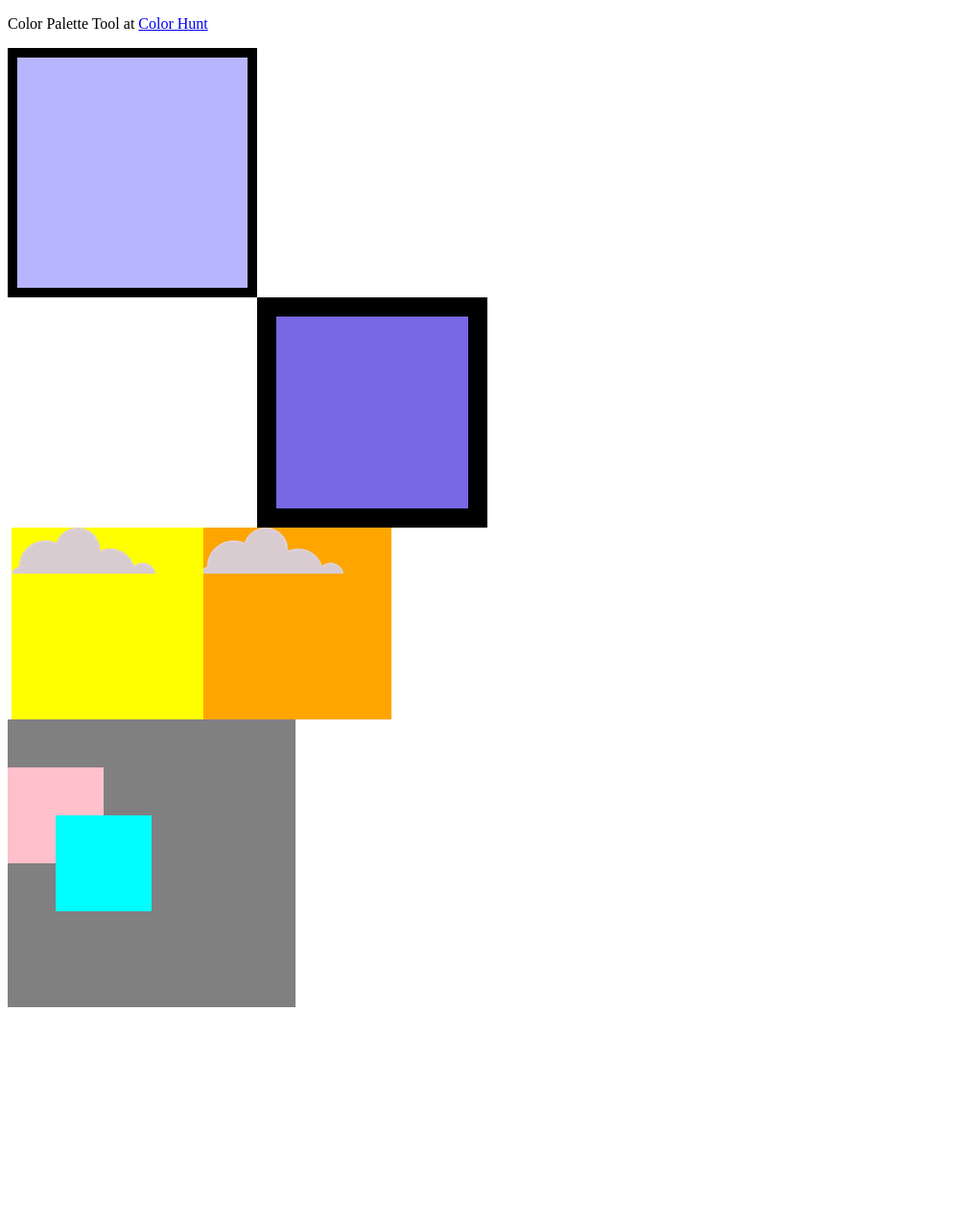
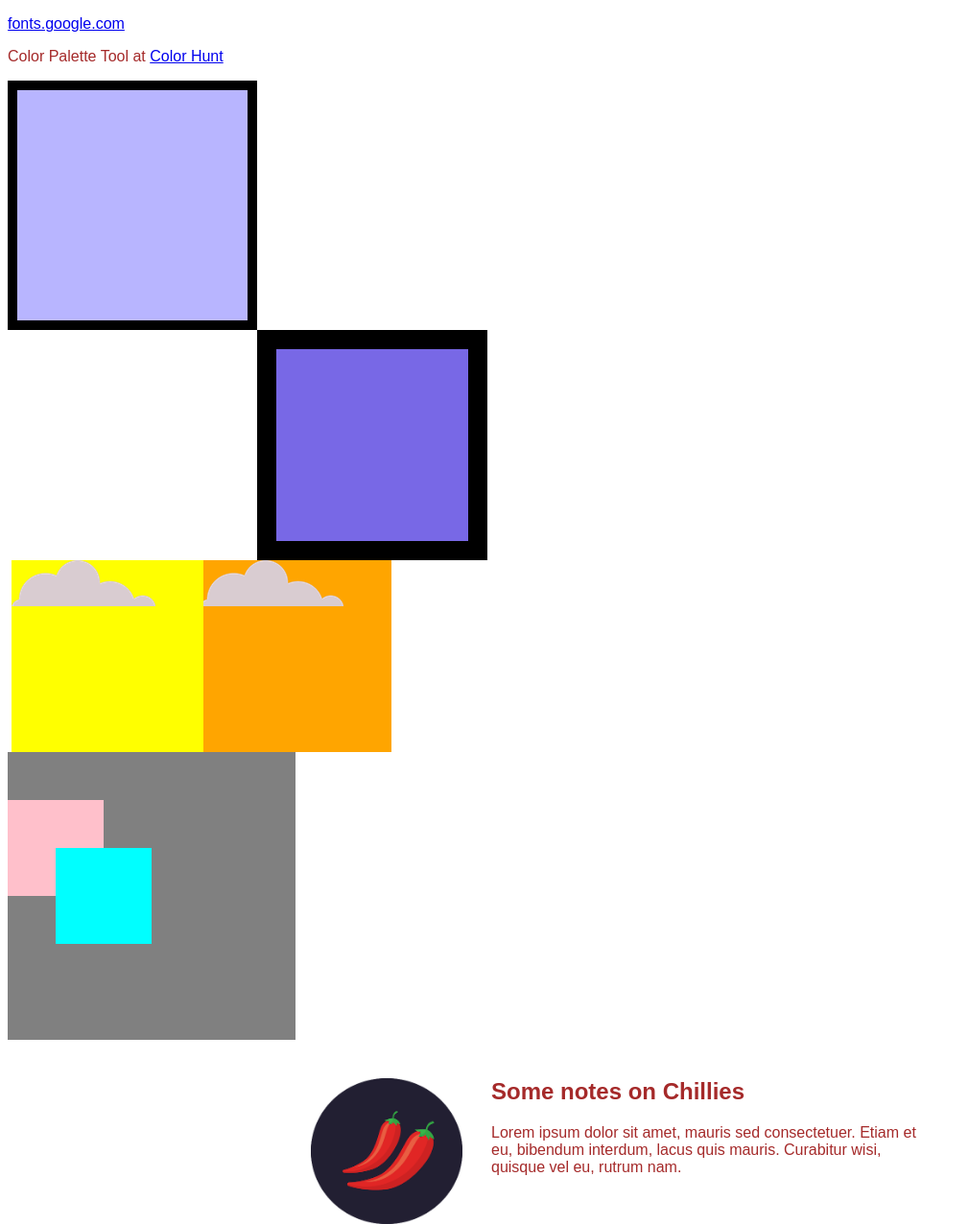
Before and after one commit to deelivingston/portfolio, a plain HTML site: page Tricks-CSS/css-tricks.html in a window 1280 px wide. Shown: the whole page at 96% size, without its empty margins (0-1010 px from the left). Before the commit the page ends 1050 px from the top, so only its background shows below. Drawn offline with Linux system fonts and the light colour scheme.

Commit message:
Style links, add css notes

```diff
--- a/Tricks-CSS/css-tricks.html
+++ b/Tricks-CSS/css-tricks.html
@@ -8,9 +8,14 @@
 </head>
 
 <body>
+  <div class="fun-links">
+    <p>
+      <a href="https://fonts.google.com">fonts.google.com</a>
+    </p>
 <p>
   Color Palette Tool at <a href="http://colorhunt.co">Color Hunt</a>
 </p>
+  </div>
 
 <div class="top-container"></div>
 
@@ -28,5 +33,13 @@
   <div class="pink-box"></div>
   <div class="blue-box"></div>
 </div>
+
+<div class="image-container">
+  <img class="chilli-img" src="images/chillies.png" alt="chillie">
+  <h2>Some notes on Chillies</h2>
+<p>Lorem ipsum dolor sit amet, mauris sed consectetuer. Etiam et eu,
+  bibendum interdum,
+  lacus quis mauris. Curabitur wisi, quisque vel eu, rutrum nam.</p>
+</div>
 </body>
 </html>
--- a/Tricks-CSS/css/styles.css
+++ b/Tricks-CSS/css/styles.css
@@ -1,3 +1,8 @@
+body {
+  font-family: sans-serif;
+  color: brown;
+}
+
 .top-container {
   background-color: #b8b5ff;
   height: 200px;
@@ -37,7 +42,6 @@
   background-color: gray;
   height: 300px;
   width: 300px;
-  position: absolute;
 }
 .pink-box {
   background-color: pink;
@@ -55,9 +59,28 @@
   left: 50px;
 }
 
+.image-container {
+  display: block;
+  width: 50%;
+  margin: 40px auto 40px auto;
+}
+.chilli-img {
+  width: 25%;
+  float: left;
+  margin-right: 30px;
+}
+
 /* Block (display) elements are things like headings, paragrach, lists */
 /* Inline (display) elements are spans, images, anchors.  Can't affect width */
 /* inline-block (display) has characteristics of both*/
 /* display: none gets rid of element (visibility hidden takes up html space)*/
 /* relative positioning is relative to where the element "would" have been;
    it doesn't affect the positions of others around it */
+/* text-align: center will center everything that does NOT have a width set */
+/* otherwise, if width is set, you can center with margin, e.g: 0 auto;
+/*
+Fonts: 16px == 100% == 1em
+em is relative to parent and rem is relative to root
+
+clear style is like the "anti-float", example: clear: left will clear a float: left
+don't overuse float, should only be used for wrapping text and NOT for positioning
--- a/styles.css
+++ b/styles.css
@@ -13,6 +13,15 @@ body {
 
 h1, h2, h3, h4 {
 	font-family: 'Roboto Mono', monospace;
+}
+
+a {
+	text-decoration: none;
+	color: inherit;
+}
+
+a:hover {
+	color: blue;
 }
 
 .container {
```
